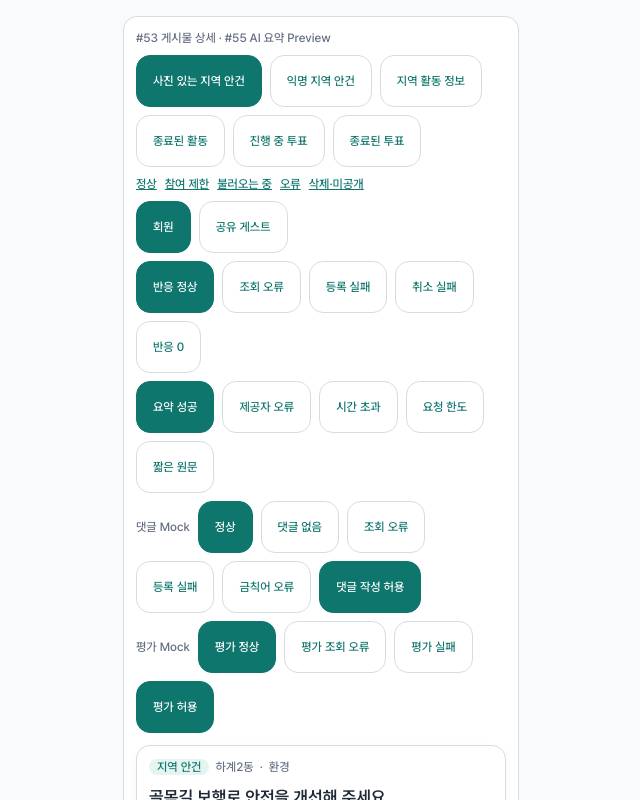
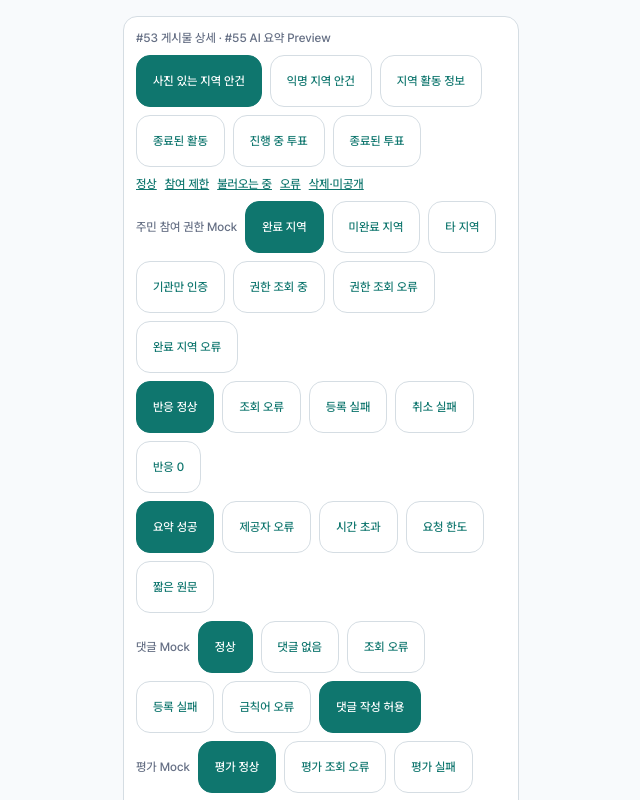
Before and after one commit to 2026-KW-HACKATHON/33_Last-Stand-Before-Enlistment, a Next.js app in the folder frontend/: page /dev/post-preview in a window 1280 px wide. Shown: the top 800 px of the page, without its empty margins (319-959 px from the left). Built offline with nearby package versions, Linux system fonts and the light colour scheme.

Commit message:
feat(fe): #62 주민 참여 권한 Mock 연결

```diff
--- a/frontend/src/app/dev/post-preview/preview.tsx
+++ b/frontend/src/app/dev/post-preview/preview.tsx
@@ -2,6 +2,7 @@
 
 import { useMemo, useState } from "react";
 import { Button } from "@/components/ui/Button";
+import { Notice } from "@/components/ui/Notice";
 import { PostCard } from "@/features/post/PostCard";
 import { PostDetailScreen } from "@/features/post/PostDetail";
 import { postFixtures } from "@/features/post/mock";
@@ -15,6 +16,11 @@ import { createReactionMockService, type ReactionMockMode } from "@/features/rea
 import { ReactionControls } from "@/features/reaction/ReactionControls";
 import { createVoteMockService, type VoteMockMode } from "@/features/vote/mock";
 import { VotePanel } from "@/features/vote/VotePanel";
+import { SessionProvider, useSession } from "@/lib/navigation";
+import { NeighborProvider } from "@/features/neighbor/provider";
+import { useResidentParticipation } from "@/features/neighbor/participation";
+import { createMockResidentParticipation, residentParticipationScenarios, type ResidentParticipationScenario } from "@/features/neighbor/participation-mock";
+import { mockTargetRegion } from "@/features/neighbor/mock";
 
 const choices = ["agenda-photo", "agenda-anonymous", "activity", "activity-ended", "vote", "vote-ended"] as const;
 const choiceLabels: Record<(typeof choices)[number], string> = { "agenda-photo": "사진 있는 지역 안건", "agenda-anonymous": "익명 지역 안건", activity: "지역 활동 정보", "activity-ended": "종료된 활동", vote: "진행 중 투표", "vote-ended": "종료된 투표" };
@@ -25,7 +31,7 @@ const evaluationModeLabels: Record<EvaluationMockMode, string> = { success: "평
 const voteModeLabels: Record<VoteMockMode, string> = { success: "투표 정상", "load-error": "조회 오류", "submit-error": "제출 실패 후 재시도", "unknown-result": "결과 불명 후 재조회", submitted: "기존 투표 있음" };
 
 /** Development-only FE2 fixture harness. It is not a product route or a real Bookmark Service. */
-export function PostPreview() {
+function PostPreviewContent({ scenario, onScenarioChange }: { scenario: ResidentParticipationScenario; onScenarioChange: (scenario: ResidentParticipationScenario) => void }) {
   const [selected, setSelected] = useState<(typeof choices)[number]>("agenda-photo");
   const [bookmarked, setBookmarked] = useState(false);
   const [stateKind, setStateKind] = useState<"success" | "restricted" | "loading" | "error" | "unavailable">("success");
@@ -34,15 +40,25 @@ export function PostPreview() {
   const [commentEnabled, setCommentEnabled] = useState(true);
   const [evaluationMode, setEvaluationMode] = useState<EvaluationMockMode>("success");
   const [evaluationEnabled, setEvaluationEnabled] = useState(true);
-  const [viewer, setViewer] = useState<"member" | "guest">("member");
   const [reactionMode, setReactionMode] = useState<ReactionMockMode>("success");
   const [voteMode, setVoteMode] = useState<VoteMockMode>("success");
-  const [voteEnabled, setVoteEnabled] = useState(true);
   const post = postFixtures[selected];
+  const { session } = useSession();
+  const participation = useResidentParticipation(mockTargetRegion.id);
+  const viewer = session.status === "member" ? "member" : "guest";
   const visiblePost = useMemo<PostDisplayModel>(() => {
-    const withViewer = viewer === "guest" ? { ...post, viewer: { ...post.viewer, mode: "guest" as const } } : post;
-    return withViewer.type === "VOTE" ? { ...withViewer, capabilities: { ...withViewer.capabilities, canVote: viewer === "member" && voteEnabled } } : withViewer;
-  }, [post, viewer, voteEnabled]);
+    const participationRestriction = participation.canParticipate ? undefined : "완료된 이웃 인증 지역에서만 주민 참여 기능을 사용할 수 있습니다.";
+    return {
+      ...post,
+      viewer: { ...post.viewer, mode: viewer, participationRestriction },
+      capabilities: {
+        ...post.capabilities,
+        canReact: participation.canParticipate,
+        canComment: participation.canParticipate,
+        canVote: participation.canParticipate,
+      },
+    } as PostDisplayModel;
+  }, [participation.canParticipate, post, viewer]);
   const summaryService = useMemo(() => createSummaryMockService(summaryMode), [summaryMode]);
   const commentService = useMemo(() => createCommentMockService(commentMode), [commentMode]);
   const evaluationService = useMemo(() => createEvaluationMockService(evaluationMode), [evaluationMode]);
@@ -59,27 +75,39 @@ export function PostPreview() {
     ? <SummaryPanel key={`${visiblePost.id}-${summaryMode}`} post={visiblePost} service={summaryService} />
     : undefined;
   const comment = (state.kind === "success" || state.kind === "restricted")
-    ? <CommentPanel key={`${visiblePost.id}-${commentMode}-${evaluationMode}-${commentEnabled}-${evaluationEnabled}-${viewer}`} postId={visiblePost.id} service={commentService} evaluationService={evaluationService} permission={{ canCreate: commentEnabled, viewerContext: viewer === "guest" ? "shared-guest" : "member", restrictionMessage: "현재 댓글을 작성할 수 없습니다." }} canEvaluate={viewer === "member" && evaluationEnabled} evaluationRestrictionMessage="댓글 평가는 인증된 회원만 할 수 있습니다." onInvalidate={(postId) => window.alert(`댓글 목록 갱신 경계: ${postId}`)} />
+    ? <CommentPanel key={`${visiblePost.id}-${commentMode}-${evaluationMode}-${commentEnabled}-${evaluationEnabled}-${viewer}-${participation.canParticipate}`} postId={visiblePost.id} service={commentService} evaluationService={evaluationService} permission={{ canCreate: commentEnabled && participation.canParticipate, viewerContext: viewer === "guest" ? "shared-guest" : "member", restrictionMessage: "완료된 이웃 인증 지역에서만 댓글을 작성할 수 있습니다." }} canEvaluate={participation.canParticipate && evaluationEnabled} evaluationRestrictionMessage="완료된 이웃 인증 지역에서만 댓글 평가를 할 수 있습니다." onInvalidate={(postId) => window.alert(`댓글 목록 갱신 경계: ${postId}`)} />
     : undefined;
   const reaction = (state.kind === "success" || state.kind === "restricted")
-    ? <ReactionControls key={`${visiblePost.id}-${reactionMode}-${viewer}`} postId={visiblePost.id} service={reactionService} canReact={viewer === "member"} onInvalidate={(postId) => window.alert(`반응 합계 갱신 경계: ${postId}`)} />
+    ? <ReactionControls key={`${visiblePost.id}-${reactionMode}-${viewer}-${participation.canParticipate}`} postId={visiblePost.id} service={reactionService} canReact={visiblePost.capabilities.canReact} onInvalidate={(postId) => window.alert(`반응 합계 갱신 경계: ${postId}`)} />
     : undefined;
   const vote = (state.kind === "success" || state.kind === "restricted") && visiblePost.type === "VOTE"
-    ? <VotePanel key={`${visiblePost.id}-${voteMode}-${viewer}-${voteEnabled}`} postId={visiblePost.id} status={visiblePost.vote.status} service={voteService} canVote={visiblePost.capabilities.canVote} viewerMode={viewer} onInvalidate={(postId) => window.alert(`투표 결과 갱신 경계: ${postId}`)} />
+    ? <VotePanel key={`${visiblePost.id}-${voteMode}-${viewer}-${participation.canParticipate}`} postId={visiblePost.id} status={visiblePost.vote.status} service={voteService} canVote={visiblePost.capabilities.canVote} viewerMode={viewer} onInvalidate={(postId) => window.alert(`투표 결과 갱신 경계: ${postId}`)} />
     : undefined;
   return <div className="min-h-dvh bg-background p-4">
     <div className="mx-auto mb-4 max-w-mobile rounded-card border border-border bg-surface p-3">
       <p className="text-caption text-secondary">#53 게시물 상세 · #55 AI 요약 Preview</p>
       <div className="mt-2 flex flex-wrap gap-2">{choices.map((choice) => <Button key={choice} variant={selected === choice ? "primary" : "secondary"} className="min-h-0 px-3 py-1 text-caption" onClick={() => { setSelected(choice); setBookmarked(false); setStateKind("success"); }}>{choiceLabels[choice]}</Button>)}</div>
       <div className="mt-2 flex flex-wrap gap-2">{(["success", "restricted", "loading", "error", "unavailable"] as const).map((kind) => <button key={kind} type="button" onClick={() => setStateKind(kind)} className="text-caption text-primary underline">{detailStateLabels[kind]}</button>)}</div>
-      <div className="mt-2 flex flex-wrap gap-2"><Button variant={viewer === "member" ? "primary" : "secondary"} className="min-h-0 px-3 py-1 text-caption" onClick={() => setViewer("member")}>회원</Button><Button variant={viewer === "guest" ? "primary" : "secondary"} className="min-h-0 px-3 py-1 text-caption" onClick={() => setViewer("guest")}>공유 게스트</Button></div>
+      <div className="mt-2 flex flex-wrap items-center gap-2"><span className="text-caption text-secondary">주민 참여 권한 Mock</span>{residentParticipationScenarios.map((value) => <Button key={value} variant={scenario === value ? "primary" : "secondary"} className="min-h-0 px-3 py-1 text-caption" onClick={() => onScenarioChange(value)}>{({ "completed-region": "완료 지역", "uncompleted-region": "미완료 지역", "other-region": "타 지역", "institution-only": "기관만 인증", "capabilities-loading": "권한 조회 중", "capabilities-error": "권한 조회 오류", "regions-error": "완료 지역 오류" } as const)[value]}</Button>)}</div>
+      {participation.result.status === "loading" && <Notice className="mt-2" aria-busy="true">주민 참여 권한을 확인하고 있습니다.</Notice>}
+      {participation.result.status === "error" && <Notice tone="error" className="mt-2">주민 참여 권한을 확인할 수 없습니다.<Button variant="secondary" className="ml-2 min-h-0 px-2 py-1" onClick={participation.retry}>다시 시도</Button></Notice>}
+      {participation.result.status === "forbidden" && <Notice tone="info" className="mt-2">완료 지역·타 지역·기관 전용 상태에서는 주민 참여가 제한됩니다.</Notice>}
       <div className="mt-2 flex flex-wrap gap-2">{(["success", "load-error", "register-error", "cancel-error", "zero"] as const).map((mode) => <Button key={mode} variant={reactionMode === mode ? "primary" : "secondary"} className="min-h-0 px-3 py-1 text-caption" onClick={() => setReactionMode(mode)}>{({ success: "반응 정상", "load-error": "조회 오류", "register-error": "등록 실패", "cancel-error": "취소 실패", zero: "반응 0" } as const)[mode]}</Button>)}</div>
       {visiblePost.type === "LOCAL_AGENDA" && <div className="mt-2 flex flex-wrap gap-2">{(["success", "provider-error", "timeout", "quota", "source-too-short"] as const).map((mode) => <Button key={mode} variant={summaryMode === mode ? "primary" : "secondary"} className="min-h-0 px-3 py-1 text-caption" onClick={() => setSummaryMode(mode)}>{summaryModeLabels[mode]}</Button>)}</div>}
       <div className="mt-2 flex flex-wrap items-center gap-2"><span className="text-caption text-secondary">댓글 Mock</span>{(["success", "empty", "load-error", "create-error", "forbidden"] as const).map((mode) => <Button key={mode} variant={commentMode === mode ? "primary" : "secondary"} className="min-h-0 px-3 py-1 text-caption" onClick={() => setCommentMode(mode)}>{commentModeLabels[mode]}</Button>)}<Button variant={commentEnabled ? "primary" : "secondary"} className="min-h-0 px-3 py-1 text-caption" onClick={() => setCommentEnabled((current) => !current)}>{commentEnabled ? "댓글 작성 허용" : "댓글 작성 제한"}</Button></div>
       <div className="mt-2 flex flex-wrap items-center gap-2"><span className="text-caption text-secondary">평가 Mock</span>{(["success", "load-error", "set-error"] as const).map((mode) => <Button key={mode} variant={evaluationMode === mode ? "primary" : "secondary"} className="min-h-0 px-3 py-1 text-caption" onClick={() => setEvaluationMode(mode)}>{evaluationModeLabels[mode]}</Button>)}<Button variant={evaluationEnabled ? "primary" : "secondary"} className="min-h-0 px-3 py-1 text-caption" onClick={() => setEvaluationEnabled((current) => !current)}>{evaluationEnabled ? "평가 허용" : "평가 제한"}</Button></div>
-      {visiblePost.type === "VOTE" && <div className="mt-2 flex flex-wrap items-center gap-2"><span className="text-caption text-secondary">투표 Mock</span>{(["success", "load-error", "submit-error", "unknown-result", "submitted"] as const).map((mode) => <Button key={mode} variant={voteMode === mode ? "primary" : "secondary"} className="min-h-0 px-3 py-1 text-caption" onClick={() => setVoteMode(mode)}>{voteModeLabels[mode]}</Button>)}<Button variant={voteEnabled ? "primary" : "secondary"} className="min-h-0 px-3 py-1 text-caption" onClick={() => setVoteEnabled((current) => !current)}>{voteEnabled ? "투표 허용" : "투표 제한"}</Button></div>}
+      {visiblePost.type === "VOTE" && <div className="mt-2 flex flex-wrap items-center gap-2"><span className="text-caption text-secondary">투표 Mock</span>{(["success", "load-error", "submit-error", "unknown-result", "submitted"] as const).map((mode) => <Button key={mode} variant={voteMode === mode ? "primary" : "secondary"} className="min-h-0 px-3 py-1 text-caption" onClick={() => setVoteMode(mode)}>{voteModeLabels[mode]}</Button>)}</div>}
       <div className="mt-3"><PostCard post={visiblePost} onOpen={() => setStateKind("success")} /></div>
     </div>
     <PostDetailScreen state={state} slots={{ summary, reaction, comment, vote }} bookmark={{ isBookmarked: bookmarked, feedback: bookmarked ? "북마크 상태는 FE1 Service가 연결되면 저장됩니다." : undefined, onToggle: () => setBookmarked((current) => !current) }} onReport={() => window.alert("신고 입력·제출은 #100에서 연결합니다.")} />
   </div>;
 }
+
+/** #62 harness: the mock adapters supply assertions; this screen cannot grant them itself. */
+export function PostPreview() {
+  const [scenario, setScenario] = useState<ResidentParticipationScenario>("completed-region");
+  const context = useMemo(() => createMockResidentParticipation(scenario), [scenario]);
+  return <SessionProvider session={context.session}><NeighborProvider subjectKey={context.subjectKey} service={context.service}>
+    <PostPreviewContent scenario={scenario} onScenarioChange={setScenario} />
+  </NeighborProvider></SessionProvider>;
+}
--- /dev/null
+++ b/frontend/src/features/neighbor/participation-mock.ts
@@ -0,0 +1,51 @@
+import type { SessionState } from "../../lib/navigation";
+import type { NeighborService } from "./model";
+import { createMockNeighborService, mockOtherRegion, mockTargetRegion } from "./mock";
+
+export const residentParticipationScenarios = [
+  "completed-region",
+  "uncompleted-region",
+  "other-region",
+  "institution-only",
+  "capabilities-loading",
+  "capabilities-error",
+  "regions-error",
+] as const;
+
+export type ResidentParticipationScenario = (typeof residentParticipationScenarios)[number];
+
+export type ResidentParticipationMock = {
+  session: SessionState;
+  subjectKey: string;
+  service: NeighborService;
+};
+
+/** Dev-only adapter composition. It supplies assertions; the UI does not create them. */
+export function createMockResidentParticipation(scenario: ResidentParticipationScenario): ResidentParticipationMock {
+  if (scenario === "capabilities-loading") {
+    return { session: { status: "member", capabilities: { status: "loading" } }, subjectKey: "mock-member", service: createMockNeighborService("completed") };
+  }
+  if (scenario === "capabilities-error") {
+    return { session: { status: "member", capabilities: { status: "error" } }, subjectKey: "mock-member", service: createMockNeighborService("completed") };
+  }
+
+  const completed = scenario === "completed-region";
+  const service = createMockNeighborService(
+    scenario === "regions-error" ? "error-retry" : scenario === "other-region" ? "other-region" : completed ? "completed" : "empty",
+  );
+  return {
+    session: {
+      status: "member",
+      capabilities: {
+        status: "ready",
+        grants: [
+          { capability: { kind: "neighbor-region", regionId: mockTargetRegion.id }, allowed: completed },
+          { capability: { kind: "neighbor-region", regionId: mockOtherRegion.id }, allowed: false },
+          { capability: { kind: "institution" }, allowed: scenario === "institution-only" },
+        ],
+      },
+    },
+    subjectKey: "mock-member",
+    service,
+  };
+}
--- /dev/null
+++ b/frontend/src/features/neighbor/participation.ts
@@ -0,0 +1,27 @@
+"use client";
+
+import { useSession } from "../../lib/navigation";
+import { neighborParticipation } from "./model";
+import { useNeighbor } from "./provider";
+
+/**
+ * Read-only participation decision for a post's region.
+ *
+ * This boundary never grants authority from an activity region, institution
+ * status, or a client-side role toggle. It only combines the session adapter's
+ * scoped grant with the completed-region adapter's result.
+ */
+export function useResidentParticipation(regionId: string) {
+  const { session, retry: retrySession } = useSession();
+  const { state, retry: retryRegions } = useNeighbor();
+  const result = neighborParticipation(state, session, regionId);
+
+  return {
+    result,
+    canParticipate: result.status === "allowed",
+    retry: () => {
+      void retrySession?.();
+      void retryRegions();
+    },
+  };
+}
```
